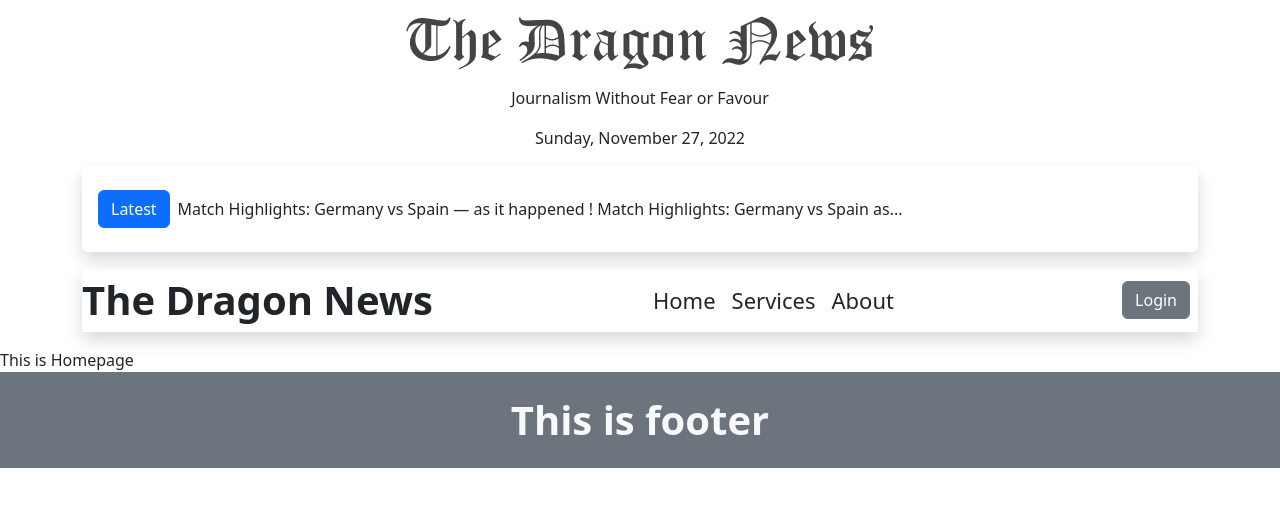
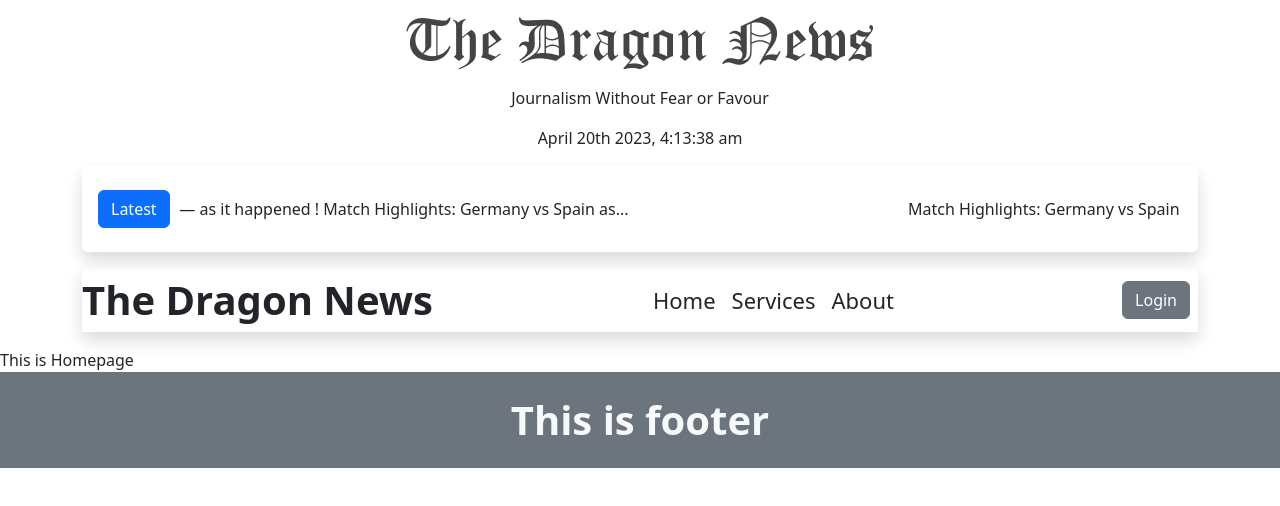
Before and after one commit to Source-Code-007/the-dragon-news-pHero, a React (Vite) app: page / in a window 1280 px wide. Shown: the top 506 px of the page. Built offline with nearby package versions, Linux system fonts and the light colour scheme; no server answers.

Commit message:
moment js setup

```diff
--- a/package.json
+++ b/package.json
@@ -13,6 +13,7 @@
     "firebase": "^9.20.0",
     "localforage": "^1.10.0",
     "match-sorter": "^6.3.1",
+    "moment": "^2.29.4",
     "react": "^18.2.0",
     "react-bootstrap": "^2.7.4",
     "react-dom": "^18.2.0",
--- a/src/Components/Header/Header.jsx
+++ b/src/Components/Header/Header.jsx
@@ -1,11 +1,12 @@
 import React, { useContext } from 'react';
-import Container from 'react-bootstrap/Container';
 import Nav from 'react-bootstrap/Nav';
 import Navbar from 'react-bootstrap/Navbar';
 import { Link } from 'react-router-dom';
 import { authContext } from '../../AuthContext/AuthContext';
 import './Header.css'
 import logo from '../../assets/img/logo.png'
+import Marquee from "react-fast-marquee";
+import moment from 'moment';
 
 
 const Header = () => {
@@ -27,10 +28,12 @@ const Header = () => {
                 <div className='text-center'>
                     <img src={logo} alt="" />
                     <p className='my-3'>Journalism Without Fear or Favour</p>
-                    <p className='my-3'>Sunday, November 27, 2022</p>
+                    <p className='my-3'> { moment().format('MMMM Do YYYY, h:mm:ss a') } </p>
                     <div className='d-flex gap-2 py-4 px-3 my-3 shadow rounded'>
                         <button className='btn btn-primary'>Latest</button>
-                        <p className='d-flex align-items-center'>Match Highlights: Germany vs Spain — as it happened   !   Match Highlights: Germany vs Spain as...</p>
+                        <Marquee>
+                            <p className='d-flex align-items-center'>Match Highlights: Germany vs Spain — as it happened   !   Match Highlights: Germany vs Spain as...</p>
+                        </Marquee>
                     </div>
                 </div>
                 <Navbar className='shadow' expand="lg">
```
Also changed, not shown: 1 other file (tests, documents, lock files or other folders).
